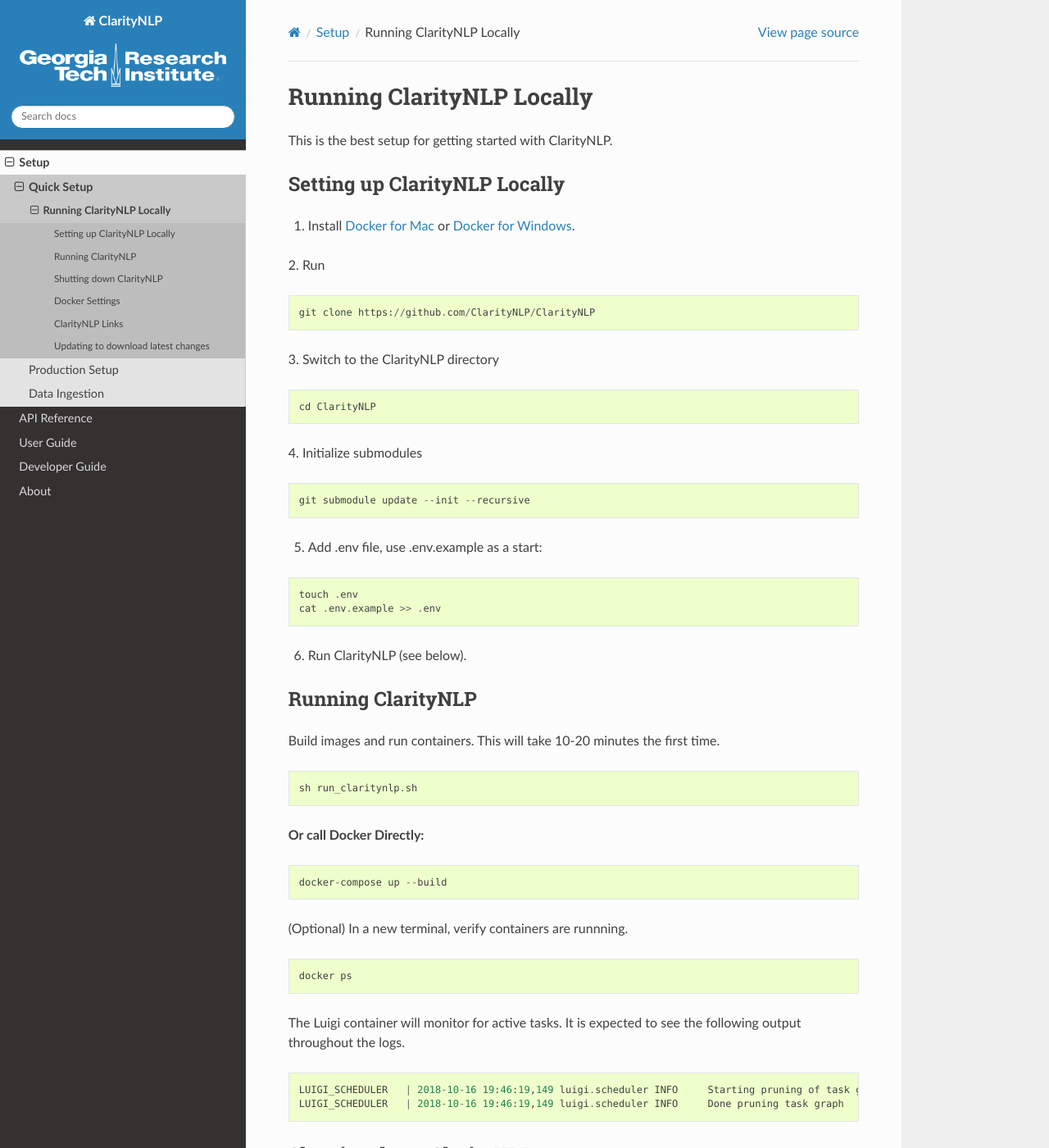
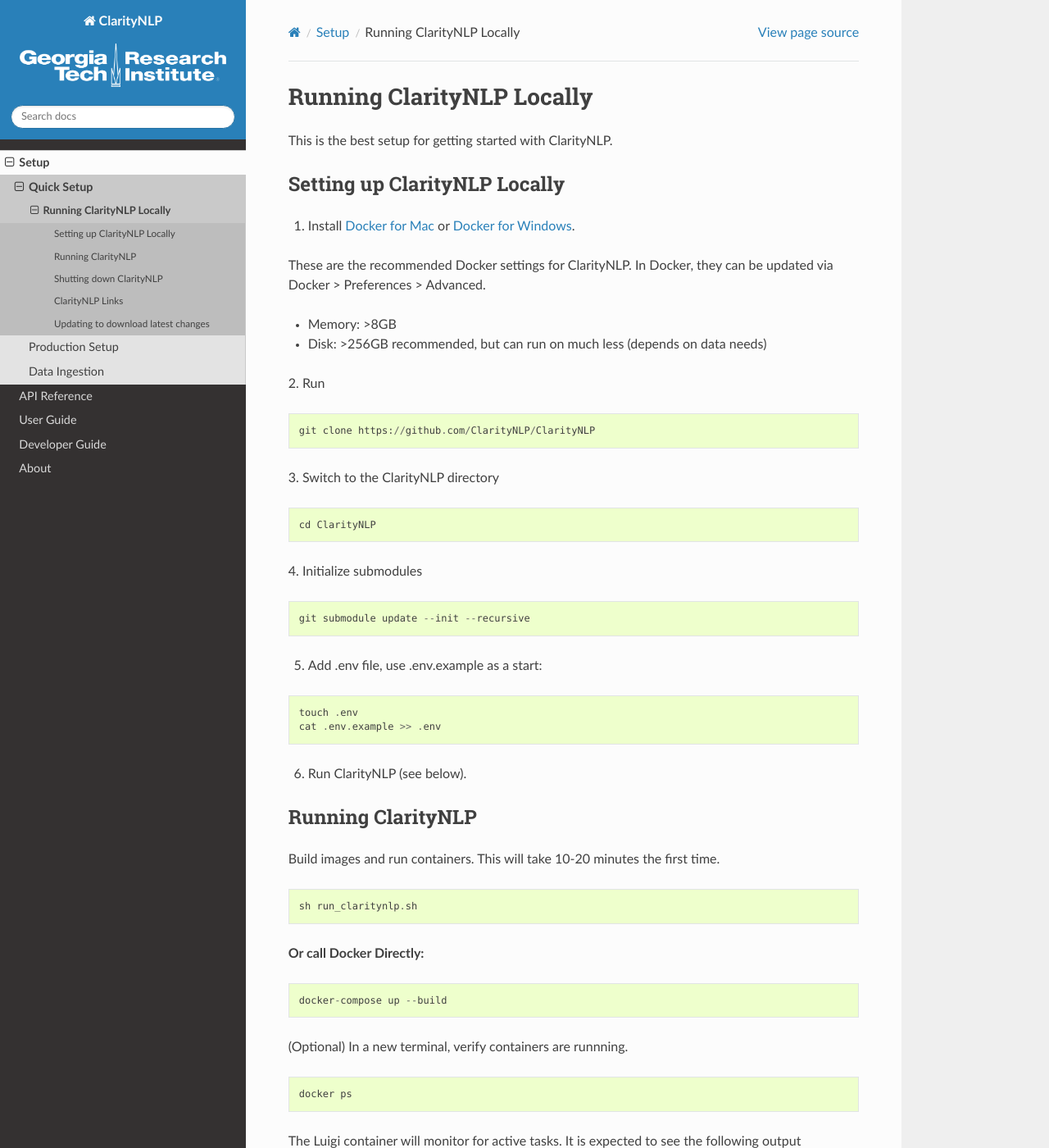
Before and after one commit to ClarityNLP/ClarityNLP, a Sphinx documentation site: the page built from docs/setup/local-docker.rst, in a window 1280 px wide and 1400 px high. Shown: the whole window at 82% size. Built offline with Sphinx 7.4.7 and the Read the Docs theme 2.0.0, drawn with Linux system fonts in a browser that asks for light colours; pages that are not in the unit, such as notebooks, are missing from menus; some of the changed text lies outside the part shown.

Commit message:
Updated docs to clarify docker settings

```diff
--- a/docs/setup/local-docker.rst
+++ b/docs/setup/local-docker.rst
@@ -9,6 +9,11 @@
 -----------------------------
 
 1. Install `Docker for Mac <https://www.docker.com/docker-mac>`_ or `Docker for Windows <https://www.docker.com/docker-windows>`_.
+
+These are the recommended Docker settings for ClarityNLP. In Docker, they can be updated via Docker > Preferences > Advanced.
+
+* Memory: >8GB
+* Disk: >256GB recommended, but can run on much less (depends on data needs)
 
 2. Run
 ::
```
Also changed, not shown: other parts of docs/setup/local-docker.rst (+0 -8 lines).
